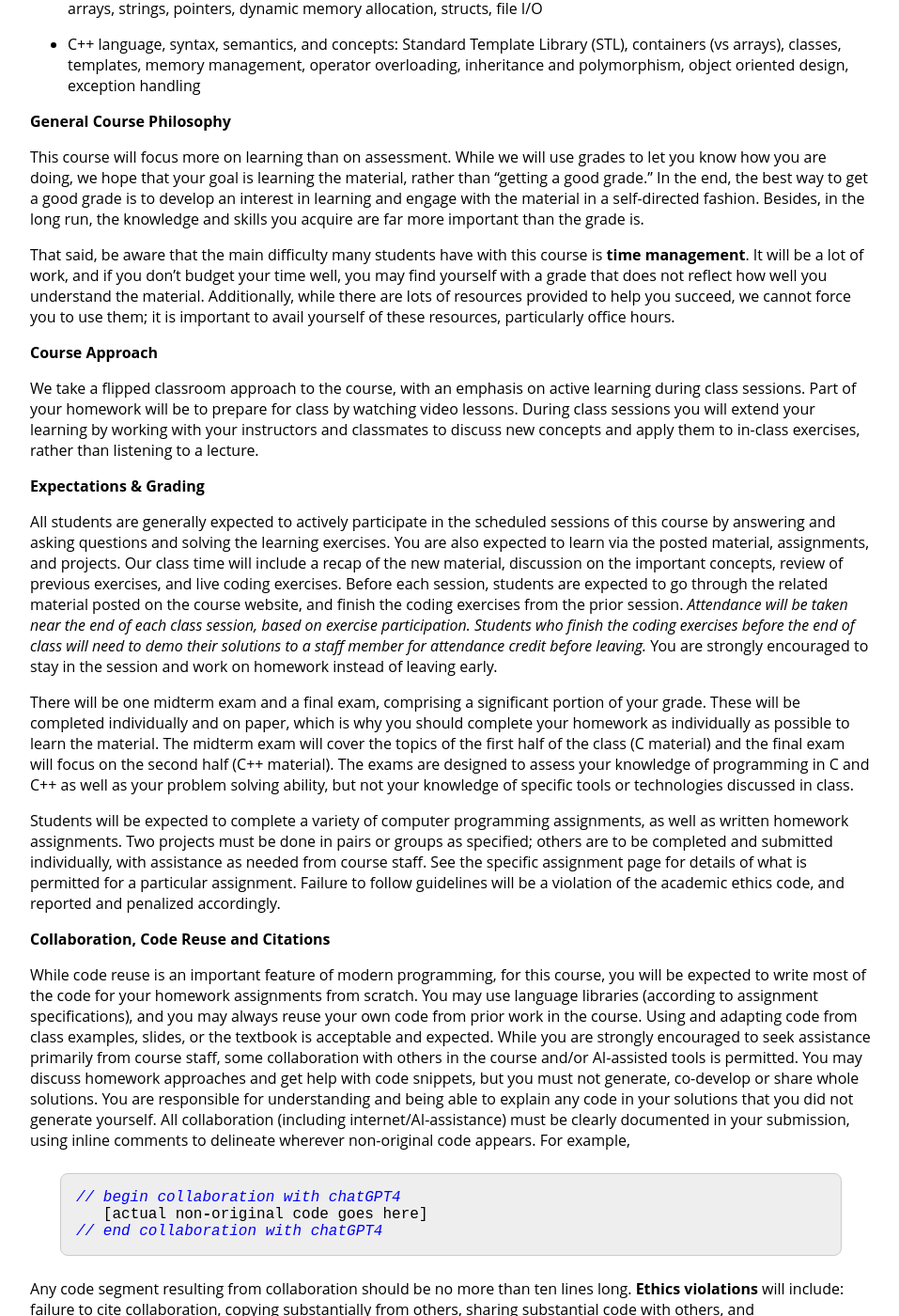
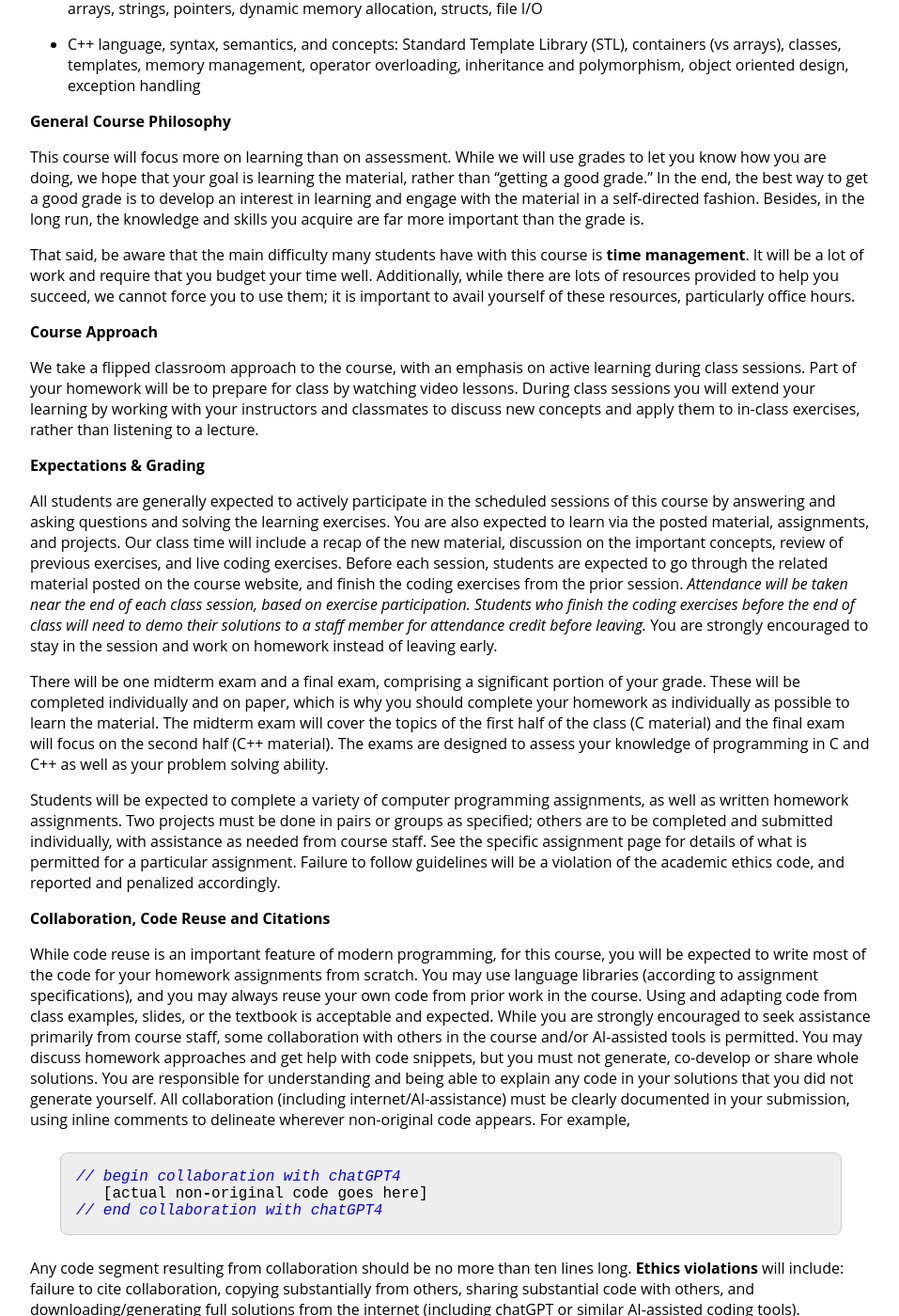
Before and after one commit to jhu-ip/cs220-sp26, a Jekyll site: the page built from syllabus.md, in a window 1280 px wide and 1400 px high, scrolled down 2514 px. Shown: the whole window at 94% size, without its empty margins (160-1117 px from the left). Built offline with Jekyll 4.4.1, drawn with Linux system fonts in a browser that asks for light colours; some of the changed text lies outside the part shown.

Commit message:
updating syllabus for clarity (late policies, etc.)

```diff
--- a/syllabus.md
+++ b/syllabus.md
@@ -161,9 +161,7 @@
 more important than the grade is.
 
 That said, be aware that the main difficulty many students have with
-this course is **time management**. It will be a lot of work, and if you
-don't budget your time well, you may find yourself with a grade that
-does not reflect how well you understand the material. Additionally,
+this course is **time management**. It will be a lot of work and require that you budget your time well. Additionally,
 while there are lots of resources provided to help you succeed, we
 cannot force you to use them; it is important to avail yourself of these
 resources, particularly office hours.
@@ -201,9 +199,7 @@
 midterm exam will cover the topics of the first half of the class (C
 material) and the final exam will focus on the second half (C++
 material). The exams are designed to assess your knowledge of
-programming in C and C++ as well as your problem solving ability, but
-not your knowledge of specific tools or technologies discussed in
-class.
+programming in C and C++ as well as your problem solving ability.
 
 Students will be expected to complete a variety of computer
 programming assignments, as well as written homework assignments. Two projects
```
Also changed, not shown: other parts of syllabus.md (+7 -4 lines).
